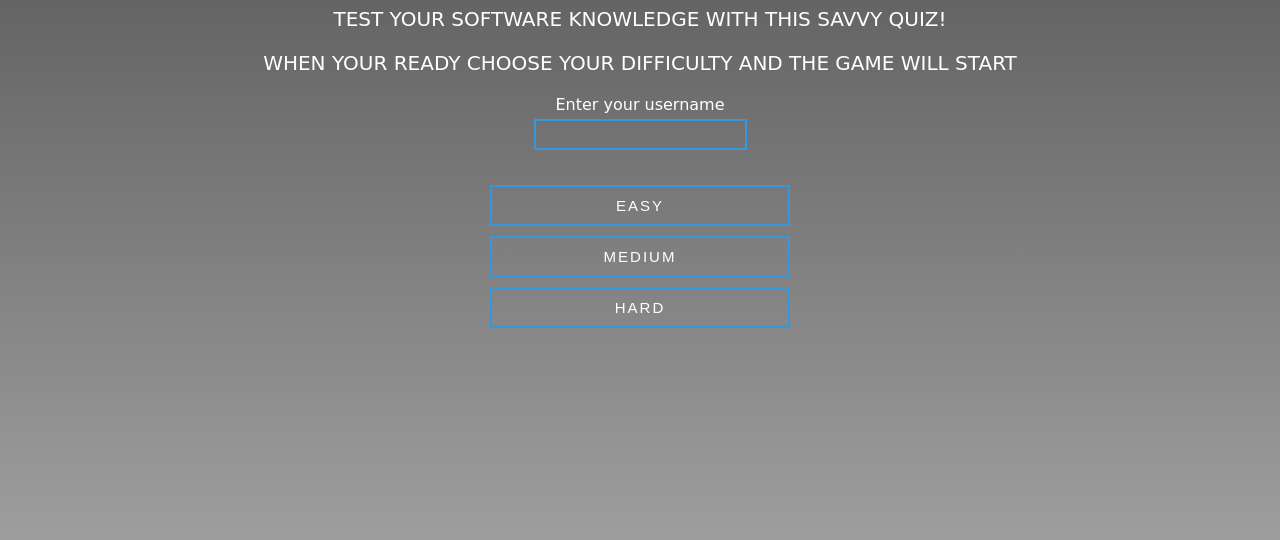
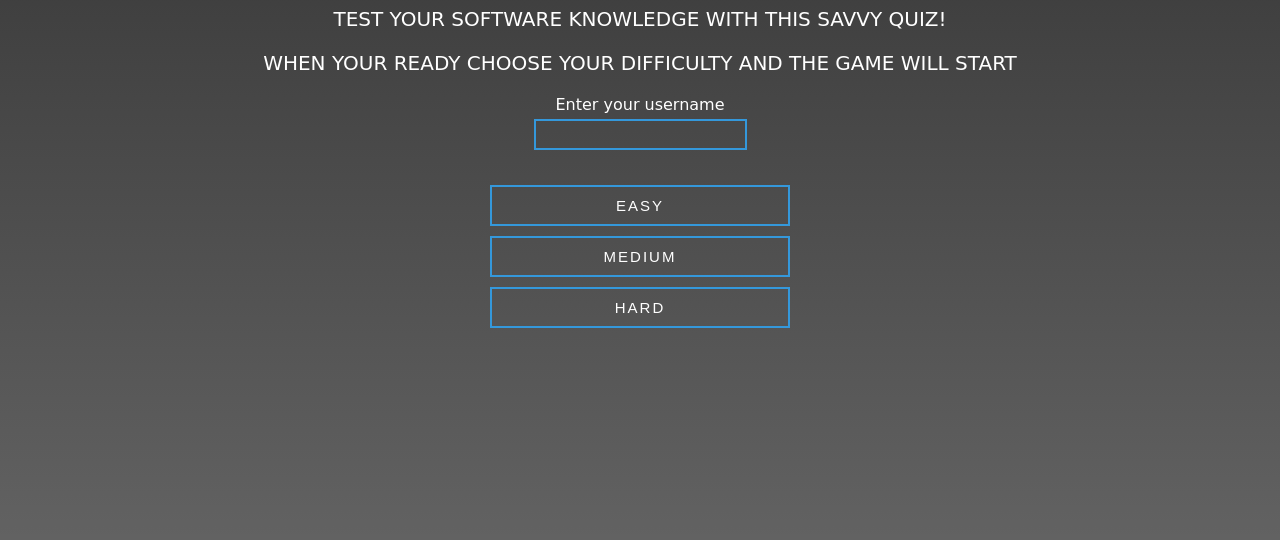
Before and after one commit to scottsmyth56/Software-Quiz, a plain HTML site: page index.html in a window 1280 px wide. Shown: the part 276-816 px from the top of the page. Drawn offline with Linux system fonts and the light colour scheme; the site is published under a folder, as on GitHub Pages, so addresses that start at the root find nothing; a web font is replaced by a local one.

Commit message:
Fix Background Image path

```diff
--- a/assets/css/stylesheet.css
+++ b/assets/css/stylesheet.css
@@ -2,7 +2,7 @@
 
 html {
     /* linear-gradient(to bottom, rgba(46, 47, 50, 0.409), rgba(61, 57, 60, 0.477)), url("/background.jpg") no-repeat center center; */
-    background: linear-gradient(to bottom, rgb(9 9 9 / 75%), rgb(0 0 0 / 38%)), url("/assets/images/background.jpg") no-repeat center center;
+    background: linear-gradient(to bottom, rgb(9 9 9 / 75%), rgb(0 0 0 / 38%)), url("../images/background.jpg") no-repeat center center;
     background-size: cover;
     min-height: 100%;
 }
```
